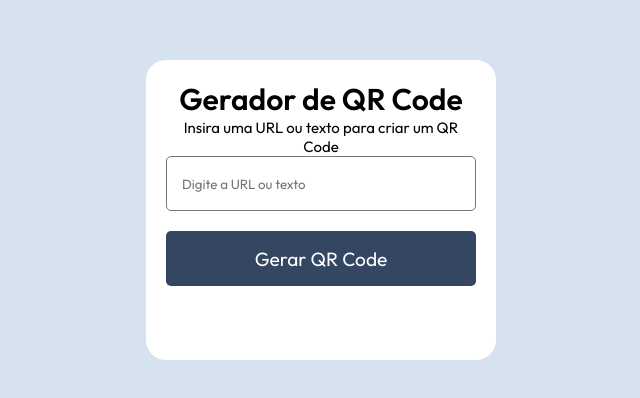
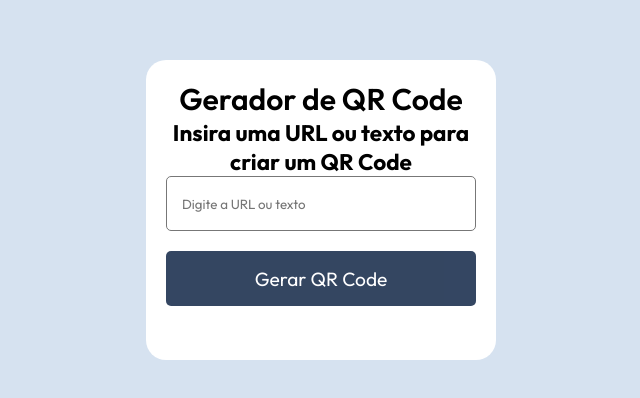
Before and after one commit to LarisNicoli/QR-code-component, a plain HTML site: page index.html in a window 1280 px wide. Shown: the part 190-588 px from the top of the page, without its empty margins (319-959 px from the left). Drawn offline with Linux system fonts and the light colour scheme.

Commit message:
Add files via upload
correction hgroup

```diff
--- a/index.html
+++ b/index.html
@@ -19,7 +19,7 @@
     <header id="qr-header">
       <hgroup class="text">
         <h1> Gerador de QR Code</h1>
-        <p>Insira uma URL ou texto para criar um QR Code</p>
+        <h2>Insira uma URL ou texto para criar um QR Code</h2>
       </hgroup>
     </header>
     <div id="qr-code">
```
